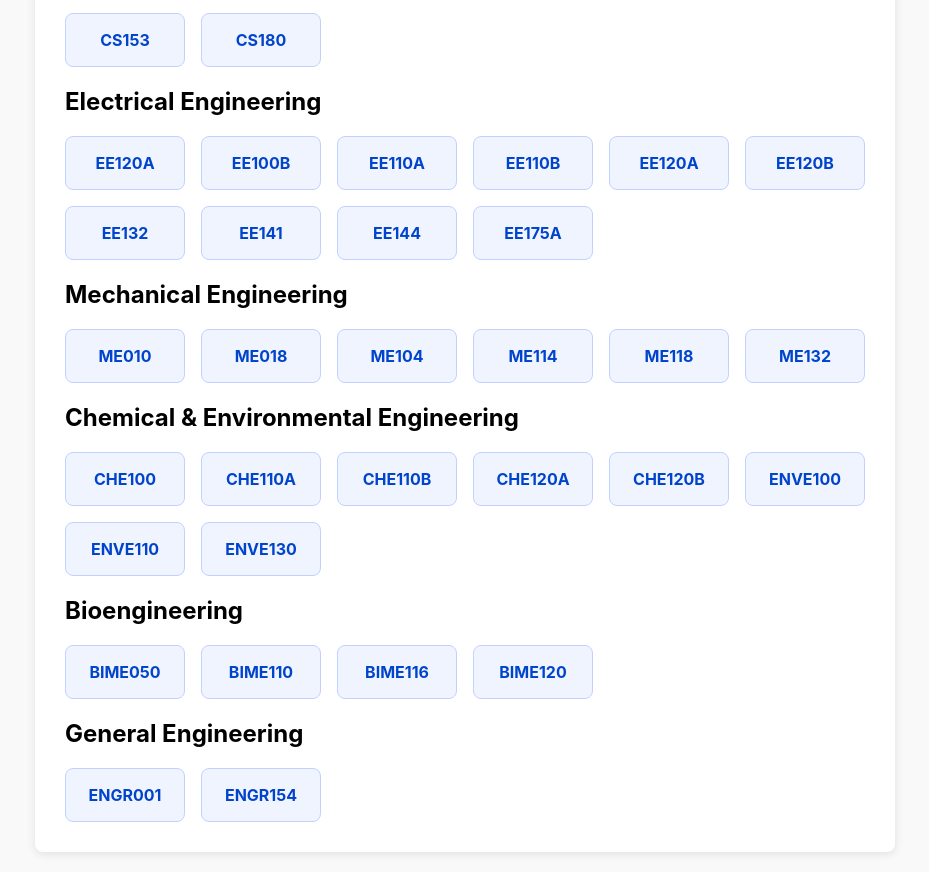
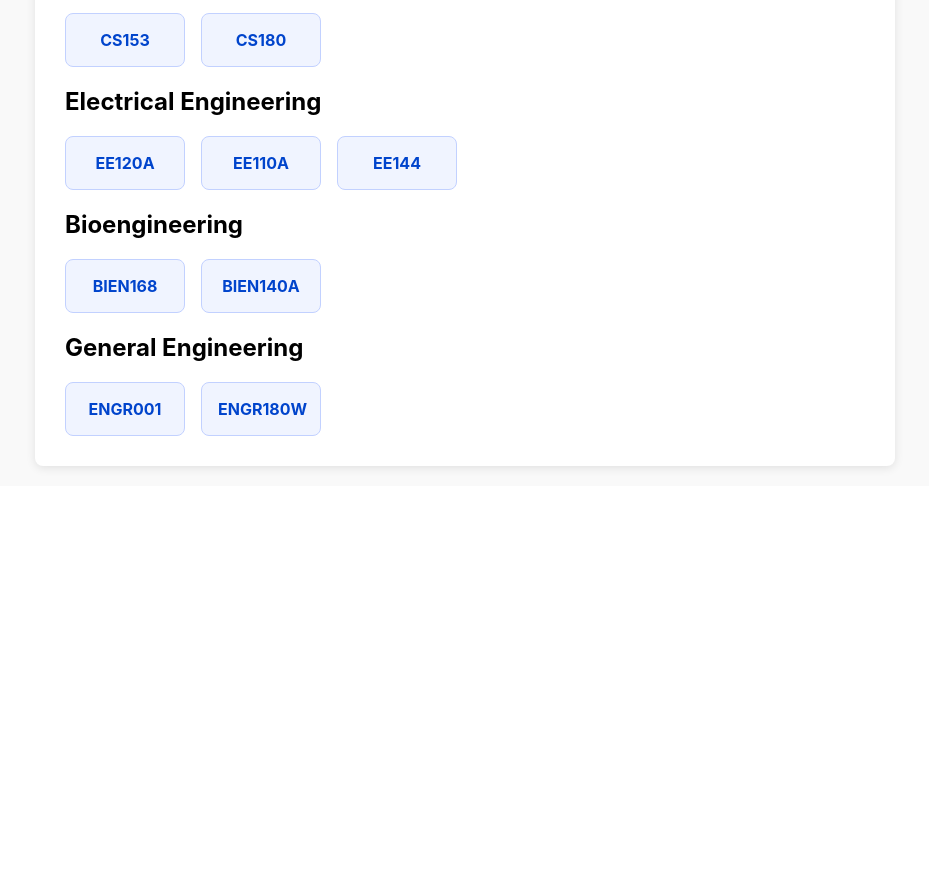
Before and after one commit to saachiraju/StudyZone-CS180, a React (Create React App) app in the folder studyzone/: page /bcoe in a window 1280 px wide. Shown: the part 1100-1972 px from the top of the page, without its empty margins (175-1104 px from the left). After the commit the page ends 1586 px from the top, so only its background shows below. Built offline with nearby package versions, Linux system fonts and the light colour scheme; no server answers; sample sign-in values are in the browser's storage.

Commit message:
list of bcoe classes updates

```diff
--- a/studyzone/src/pages/BCOE.js
+++ b/studyzone/src/pages/BCOE.js
@@ -19,18 +19,12 @@ function BCOE() {
       'CS152', 'CS153', 'CS180'
     ],
     'Electrical Engineering': [
-      'EE120A', 'EE100B', 'EE110A', 'EE110B', 'EE120A', 'EE120B',
-      'EE132', 'EE141', 'EE144', 'EE175A'
+      'EE120A', 'EE110A','EE144'
     ],
-    'Mechanical Engineering': [
-      'ME010', 'ME018', 'ME104', 'ME114', 'ME118', 'ME132'
+    'Bioengineering': [
+      'BIEN168', 'BIEN140A'
     ],
-    'Chemical & Environmental Engineering': [
-      'CHE100', 'CHE110A', 'CHE110B', 'CHE120A', 'CHE120B',
-      'ENVE100', 'ENVE110', 'ENVE130'
-    ],
-    Bioengineering: ['BIME050', 'BIME110', 'BIME116', 'BIME120'],
-    'General Engineering': ['ENGR001', 'ENGR154']
+    'General Engineering': ['ENGR001', 'ENGR180W']
   };
 
   return (
```
